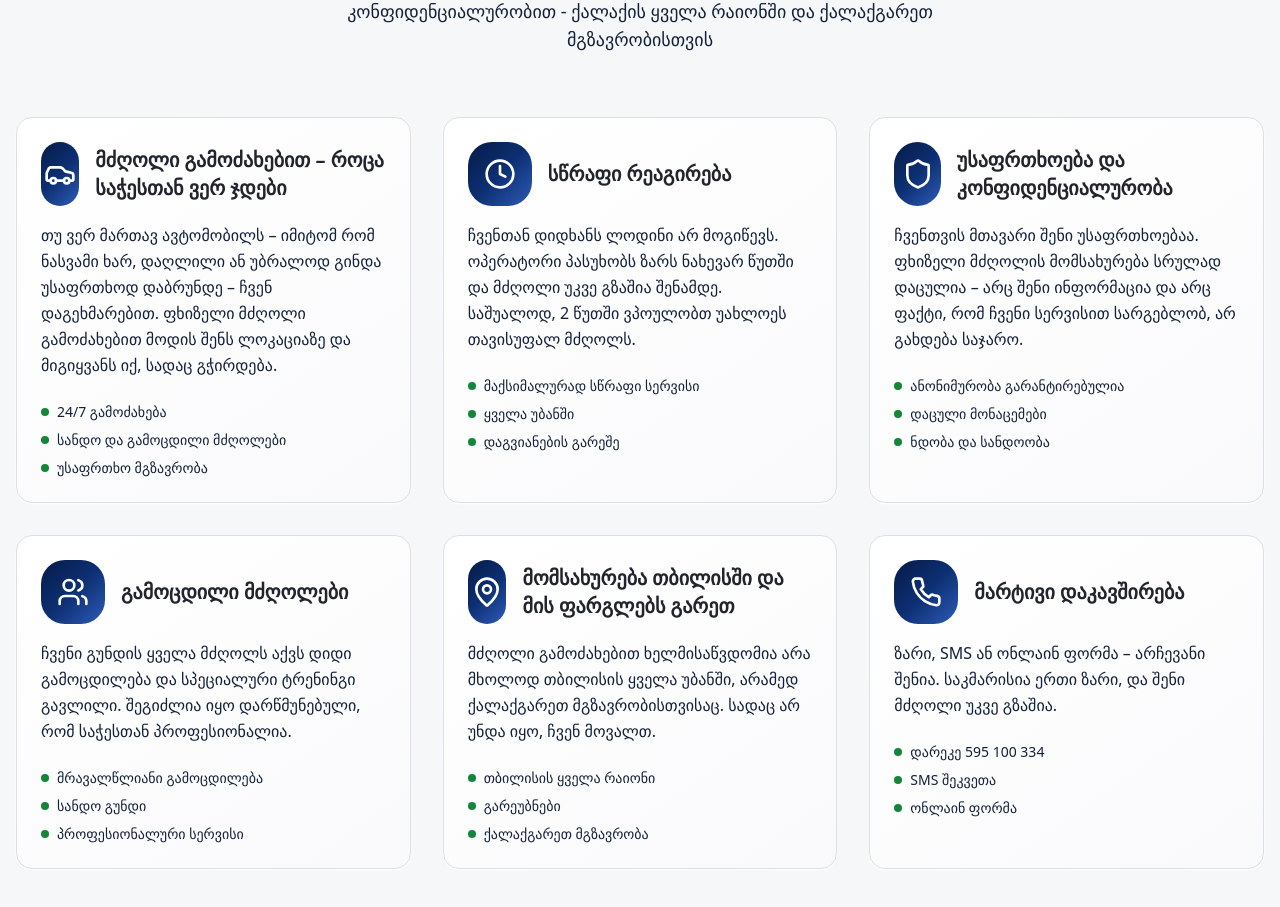
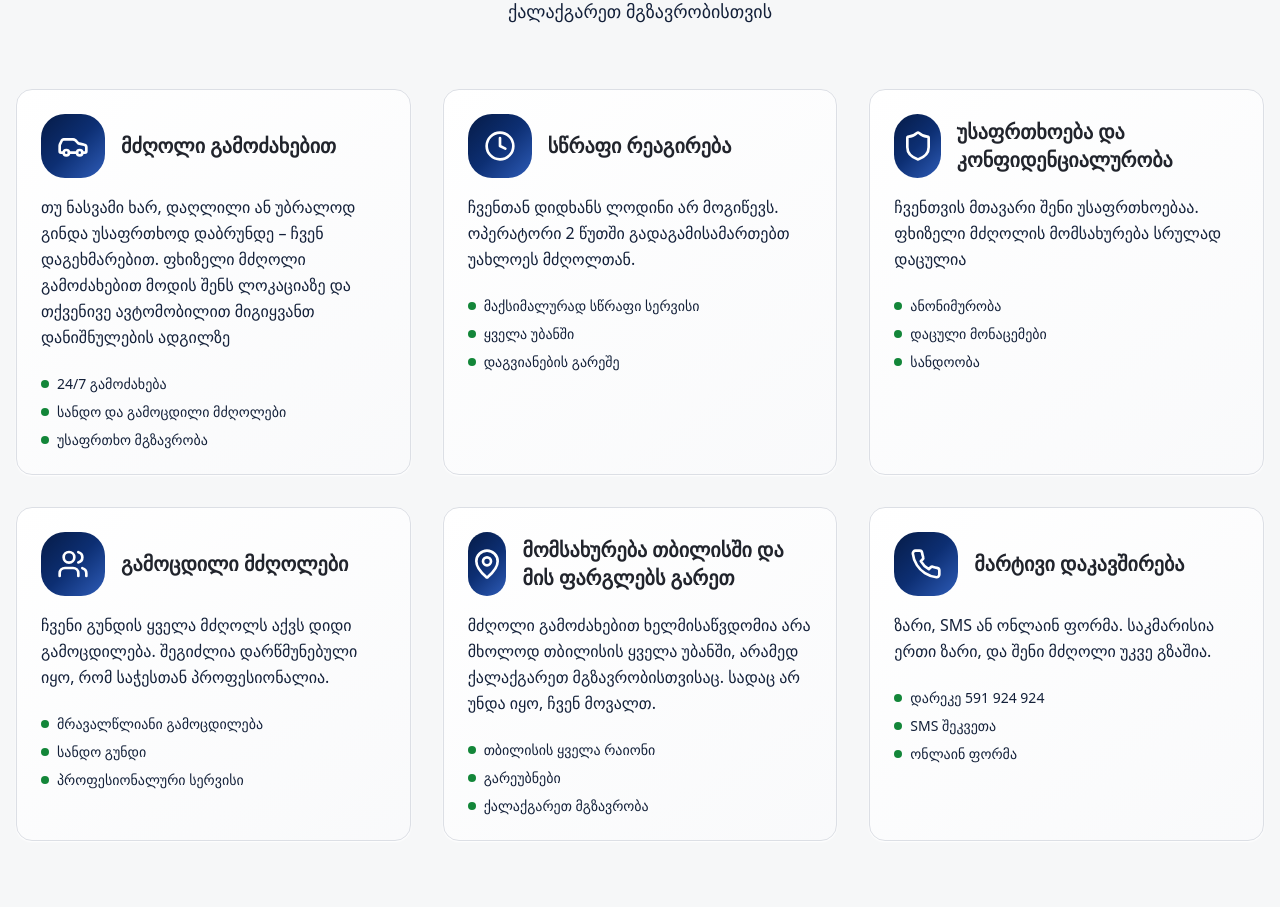
Before and after one commit to dkharshiladze/pixel-swift-sparkle, a React (Vite) app: page / in a window 1280 px wide. Shown: the part 999-1906 px from the top of the page. Built offline with nearby package versions, Linux system fonts and the light colour scheme.

Commit message:
Update ServicesSection.tsx

```diff
--- a/src/components/sections/ServicesSection.tsx
+++ b/src/components/sections/ServicesSection.tsx
@@ -7,26 +7,26 @@ export const ServicesSection = () => {
 const services = [
   {
     icon: <Car className="w-8 h-8" />,
-    title: "მძღოლი გამოძახებით – როცა საჭესთან ვერ ჯდები",
-    description: "თუ ვერ მართავ ავტომობილს – იმიტომ რომ ნასვამი ხარ, დაღლილი ან უბრალოდ გინდა უსაფრთხოდ დაბრუნდე – ჩვენ დაგეხმარებით. ფხიზელი მძღოლი გამოძახებით მოდის შენს ლოკაციაზე და მიგიყვანს იქ, სადაც გჭირდება.",
+    title: "მძღოლი გამოძახებით",
+    description: "თუ ნასვამი ხარ, დაღლილი ან უბრალოდ გინდა უსაფრთხოდ დაბრუნდე – ჩვენ დაგეხმარებით. ფხიზელი მძღოლი გამოძახებით მოდის შენს ლოკაციაზე და თქვენივე ავტომობილით მიგიყვანთ დანიშნულების ადგილზე",
     features: ["24/7 გამოძახება", "სანდო და გამოცდილი მძღოლები", "უსაფრთხო მგზავრობა"]
   },
   {
     icon: <Clock className="w-8 h-8" />,
     title: "სწრაფი რეაგირება",
-    description: "ჩვენთან დიდხანს ლოდინი არ მოგიწევს. ოპერატორი პასუხობს ზარს ნახევარ წუთში და მძღოლი უკვე გზაშია შენამდე. საშუალოდ, 2 წუთში ვპოულობთ უახლოეს თავისუფალ მძღოლს.",
+    description: "ჩვენთან დიდხანს ლოდინი არ მოგიწევს. ოპერატორი 2 წუთში გადაგამისამართებთ უახლოეს მძღოლთან.",
     features: ["მაქსიმალურად სწრაფი სერვისი", "ყველა უბანში", "დაგვიანების გარეშე"]
   },
   {
     icon: <Shield className="w-8 h-8" />,
     title: "უსაფრთხოება და კონფიდენციალურობა",
-    description: "ჩვენთვის მთავარი შენი უსაფრთხოებაა. ფხიზელი მძღოლის მომსახურება სრულად დაცულია – არც შენი ინფორმაცია და არც ფაქტი, რომ ჩვენი სერვისით სარგებლობ, არ გახდება საჯარო.",
-    features: ["ანონიმურობა გარანტირებულია", "დაცული მონაცემები", "ნდობა და სანდოობა"]
+    description: "ჩვენთვის მთავარი შენი უსაფრთხოებაა. ფხიზელი მძღოლის მომსახურება სრულად დაცულია",
+    features: ["ანონიმურობა", "დაცული მონაცემები", "სანდოობა"]
   },
   {
     icon: <Users className="w-8 h-8" />,
     title: "გამოცდილი მძღოლები",
-    description: "ჩვენი გუნდის ყველა მძღოლს აქვს დიდი გამოცდილება და სპეციალური ტრენინგი გავლილი. შეგიძლია იყო დარწმუნებული, რომ საჭესთან პროფესიონალია.",
+    description: "ჩვენი გუნდის ყველა მძღოლს აქვს დიდი გამოცდილება. შეგიძლია დარწმუნებული იყო, რომ საჭესთან პროფესიონალია.",
     features: ["მრავალწლიანი გამოცდილება", "სანდო გუნდი", "პროფესიონალური სერვისი"]
   },
   {
@@ -38,8 +38,8 @@ const services = [
   {
     icon: <Phone className="w-8 h-8" />,
     title: "მარტივი დაკავშირება",
-    description: "ზარი, SMS ან ონლაინ ფორმა – არჩევანი შენია. საკმარისია ერთი ზარი, და შენი მძღოლი უკვე გზაშია.",
-    features: ["დარეკე 595 100 334", "SMS შეკვეთა", "ონლაინ ფორმა"]
+    description: "ზარი, SMS ან ონლაინ ფორმა. საკმარისია ერთი ზარი, და შენი მძღოლი უკვე გზაშია.",
+    features: ["დარეკე 591 924 924", "SMS შეკვეთა", "ონლაინ ფორმა"]
   }
 ];
 
@@ -55,8 +55,8 @@ const services = [
             </h2>
           </div>
           <p className="text-lg text-muted-foreground max-w-2xl mx-auto">
-            სანდო 24 საათიანი სერვისი გამოცდილი მძღოლებით სრული კონფიდენციალურობით -
-            ქალაქის ყველა რაიონში და ქალაქგარეთ მგზავრობისთვის
+            24 საათიანი სერვისი გამოცდილი მძღოლებით -
+            ქალაქის ყველა უბანში და ქალაქგარეთ მგზავრობისთვის
           </p>
         </div>
 
```
